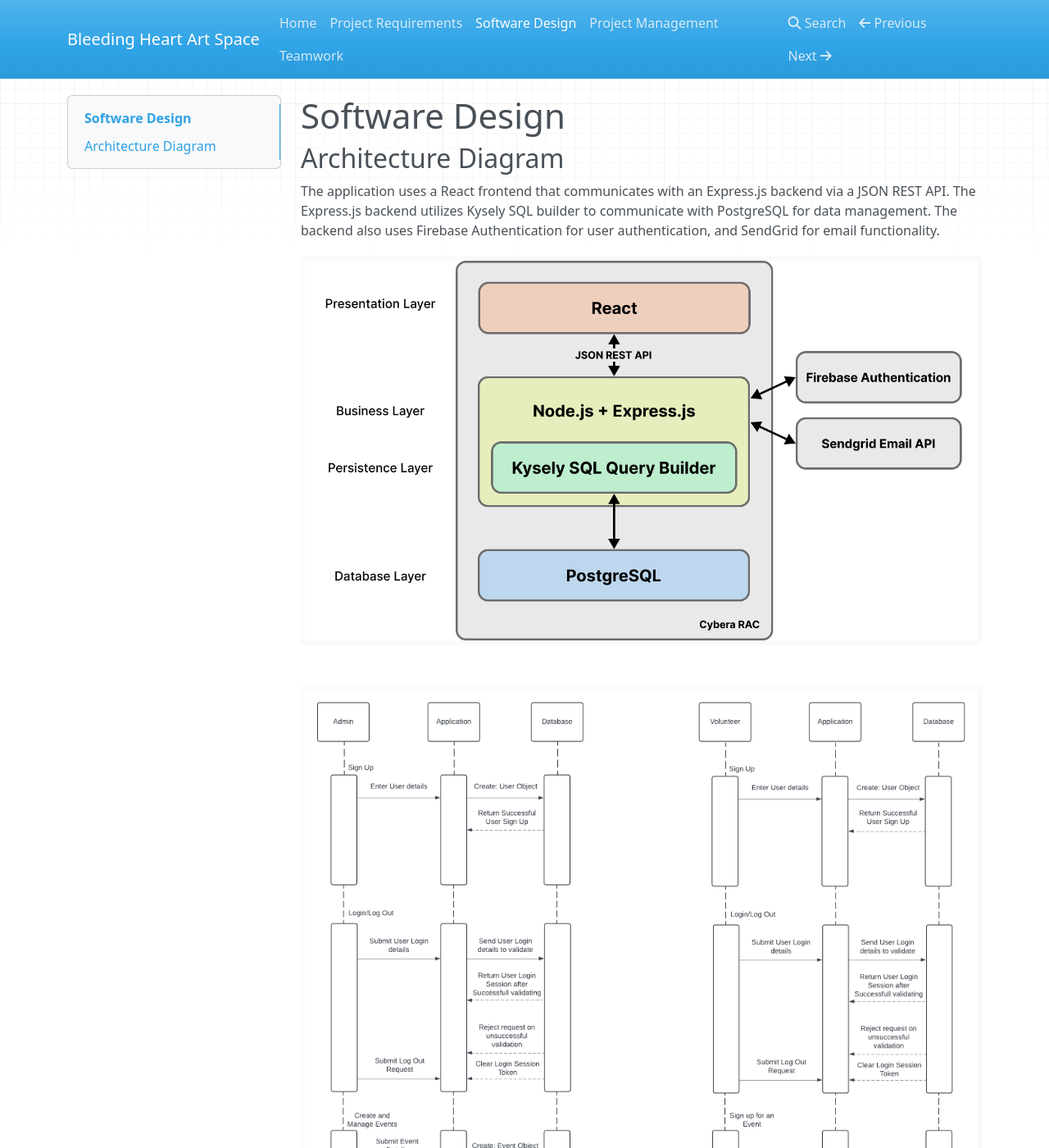
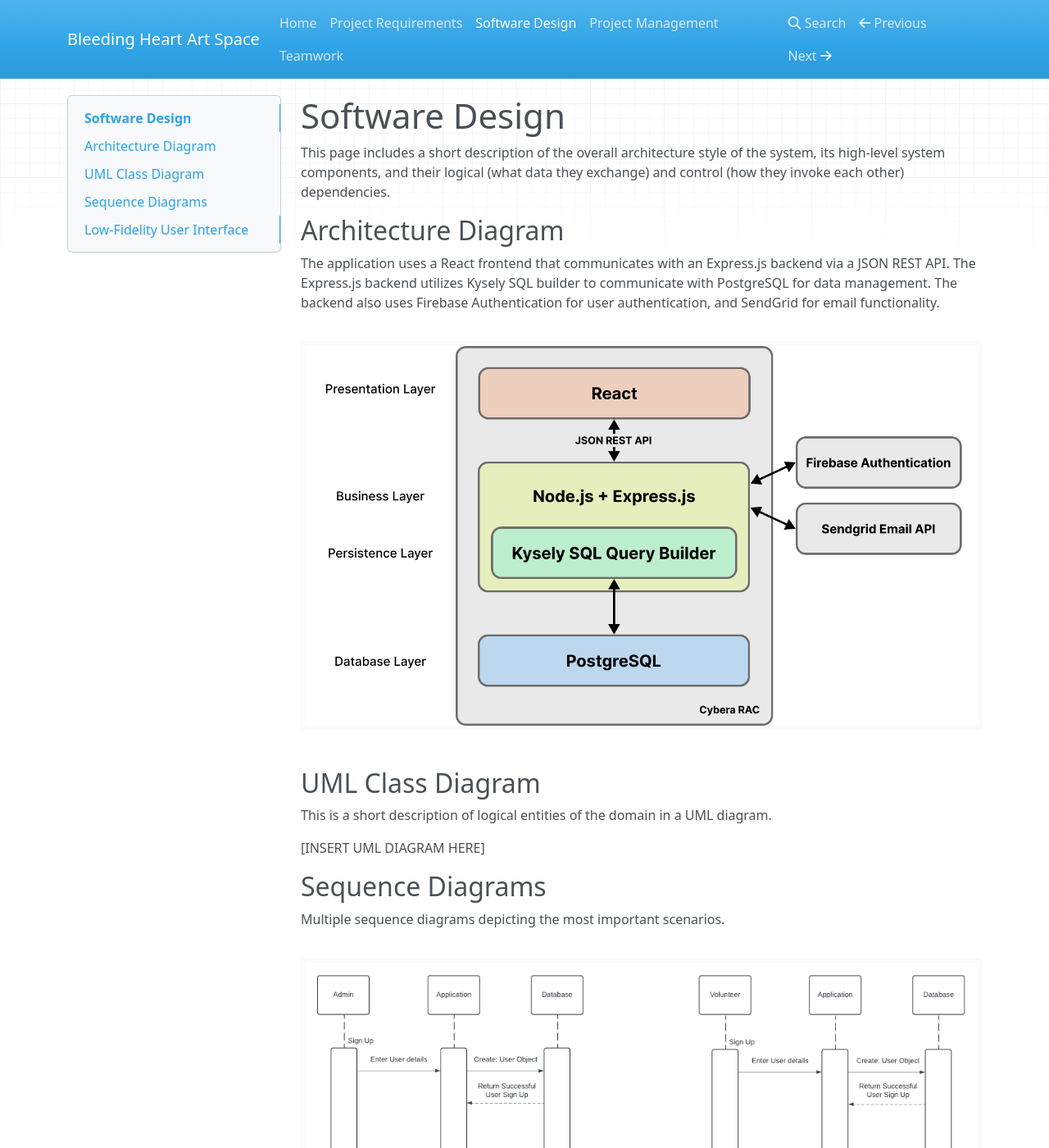
Before and after one commit to UAlberta-CMPUT401/f24project-Bleeding-Heart-Art-Space, an MkDocs documentation site: the page built from docs/software-design.md, in a window 1280 px wide and 1400 px high. Shown: the whole window at 82% size. Built offline with MkDocs 1.6.1, drawn with Linux system fonts in a browser that asks for light colours; nearby versions of some CDN libraries; some of the changed text lies outside the part shown.

Commit message:
Update software-design.md

```diff
--- a/docs/software-design.md
+++ b/docs/software-design.md
@@ -1,9 +1,34 @@
 # Software Design
 
+This page includes a short description of the overall architecture style of the system, its high-level system components, and their logical (what data they exchange) and control (how they invoke each other) dependencies.
+
 ## Architecture Diagram
+
 The application uses a React frontend that communicates with an Express.js backend via a JSON REST
 API. The Express.js backend utilizes Kysely SQL builder to communicate with PostgreSQL for data
 management. The backend also uses Firebase Authentication for user authentication, and SendGrid
 for email functionality.
+
 ![Architecture Diagram](images/architecture-diagram.png)
+
+## UML Class Diagram
+
+This is a short description of logical entities of the domain in a UML diagram.
+
+[INSERT UML DIAGRAM HERE]
+
+## Sequence Diagrams
+
+Multiple sequence diagrams depicting the most important scenarios.
+
 ![Sequence Diagram](images/Sequence-Diagram.png)
+
+## Low-Fidelity User Interface
+
+This is the overall look and feel of the web app.
+
+![Admin UI](images/admin.png)
+
+![Volunteer UI](images/volunteer.png)
+
+![Artist UI](images/artist.png)
```
